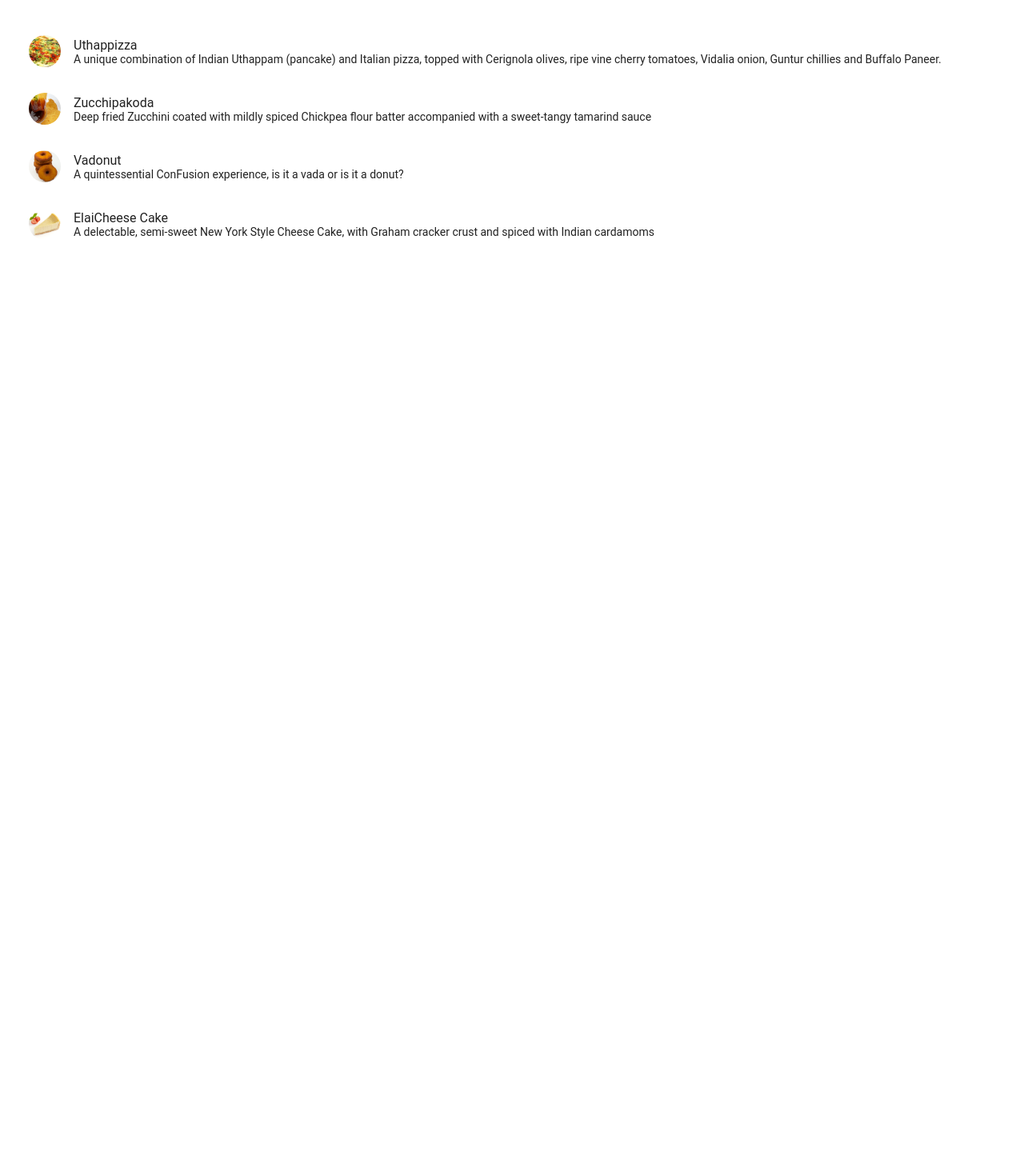
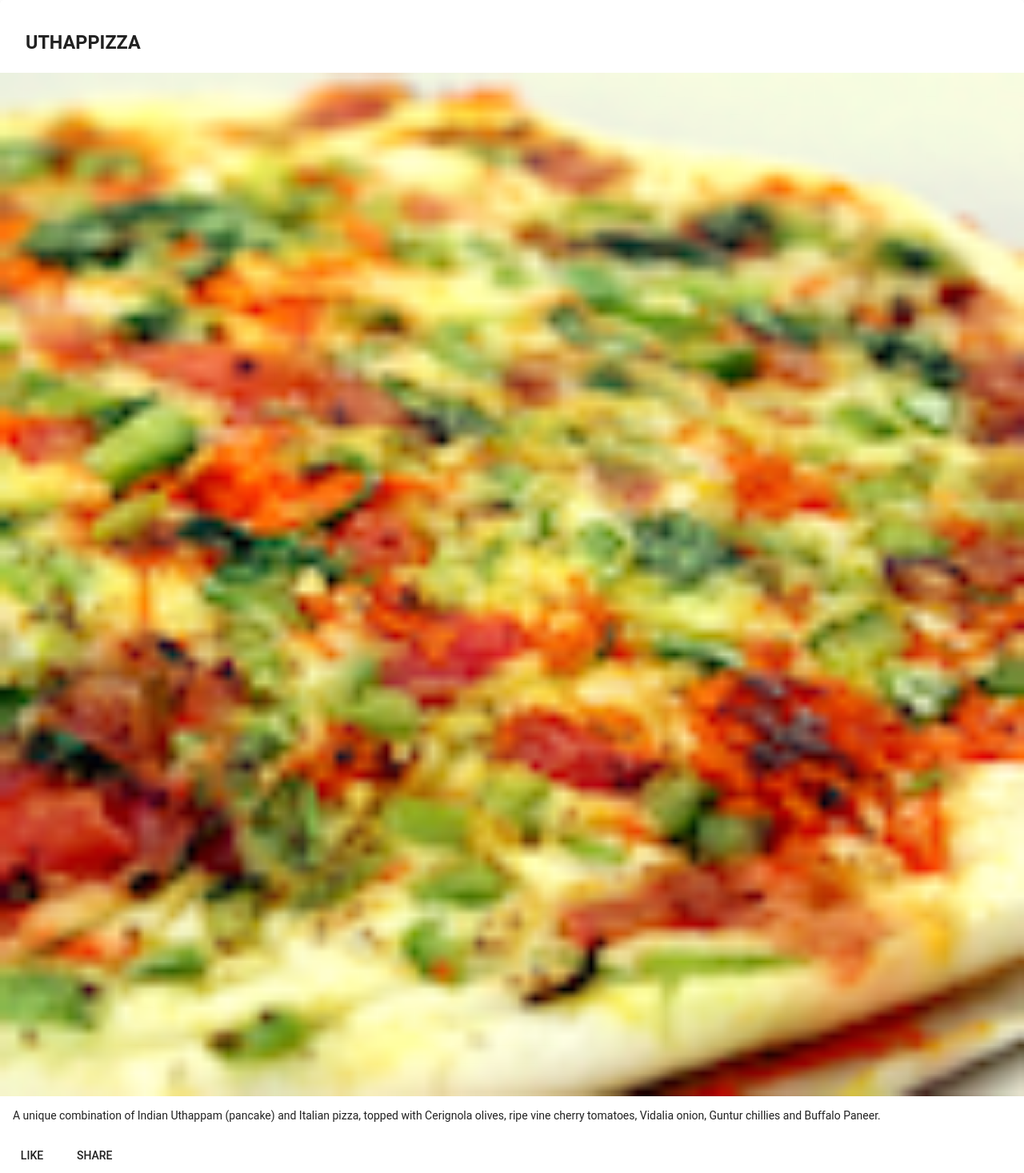
Before and after one commit to siva576/GitTest, an Angular app in the folder conFusion/: page / in a window 1280 px wide. Shown: the top 1467 px of the page at 80% size. Before the commit the page ends 800 px from the top, so only its background shows below. Built offline with nearby package versions, Linux system fonts and the light colour scheme.

Commit message:
Components Part 2

```diff
--- a/conFusion/src/app/menu/menu.component.html
+++ b/conFusion/src/app/menu/menu.component.html
@@ -1,15 +1,18 @@
-<div class="container"
-     fxLayout="column"
-     fxLayoutGap="10px">
-
-  <mat-list fxFlex>
-    <mat-list-item *ngFor="let dish of dishes">
-      <img matListAvatar src={{dish.image}} alt={{dish.name}}>
-      <h1 matLine> {{dish.name}} </h1>
-      <p matLine>
-        <span> {{dish.description}} </span>
+<div fxFlex *ngIf="selectedDish">
+  <mat-card>
+    <mat-card-header>
+      <mat-card-title>
+        <h3>{{selectedDish.name | uppercase}}</h3>
+      </mat-card-title>
+    </mat-card-header>
+    <img mat-card-image src={{selectedDish.image}} alt={{selectedDish.name}}>
+    <mat-card-content>
+      <p>{{selectedDish.description}}
       </p>
-    </mat-list-item>
-  </mat-list>
-
+    </mat-card-content>
+    <mat-card-actions>
+      <button mat-button>LIKE</button>
+      <button mat-button>SHARE</button>
+    </mat-card-actions>
+  </mat-card>
 </div>
--- a/conFusion/src/app/menu/menu.component.ts
+++ b/conFusion/src/app/menu/menu.component.ts
@@ -1,14 +1,7 @@
 import { Component, OnInit } from '@angular/core';
 import { Dish } from '../shared/dish';
 
-@Component({
-  selector: 'app-menu',
-  templateUrl: './menu.component.html',
-  styleUrls: ['./menu.component.scss']
-})
-export class MenuComponent implements OnInit {
-
-  dishes: Dish[] = [
+const DISHES: Dish[] = [
   {
     id: '0',
     name: 'Uthappizza',
@@ -52,6 +45,18 @@
   }
  ];
 
+
+@Component({
+  selector: 'app-menu',
+  templateUrl: './menu.component.html',
+  styleUrls: ['./menu.component.scss']
+})
+export class MenuComponent implements OnInit {
+
+
+  dishes = DISHES;
+
+  selectedDish = DISHES[0];
  constructor() { }
 
   ngOnInit() {
```
Also changed, not shown: conFusion/src/app/app.module.ts (+8 -1 lines). Lines whose indentation alone changed are shown as unchanged.
